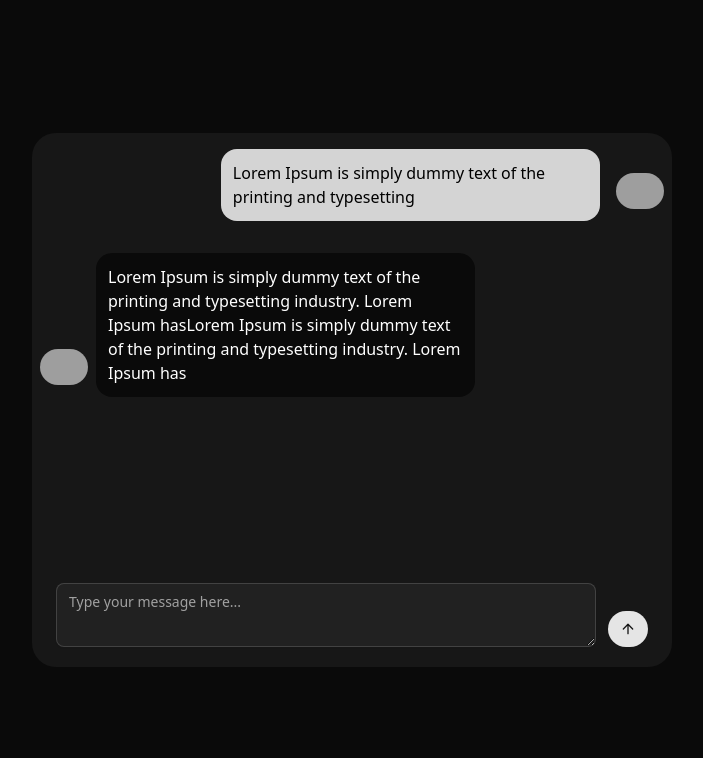
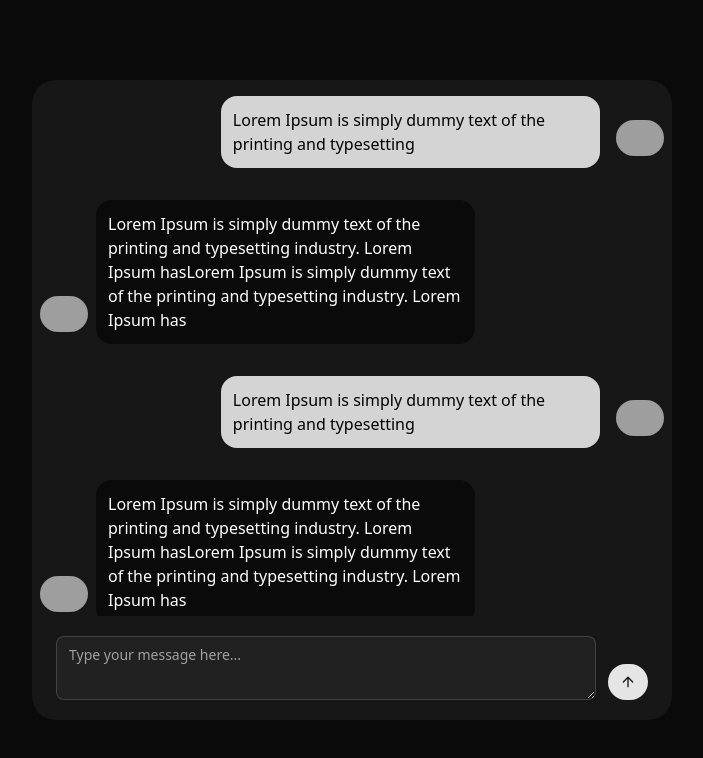
Before and after one commit to MJovanovic40/rag-internal-knowledge-base, a React (Vite) app in the folder frontend/: page / in a window 1280 px wide. Shown: the top 758 px of the page, without its empty margins (288-991 px from the left). Built offline with nearby package versions, Linux system fonts and the light colour scheme; grey boxes are pictures that could not be loaded.

Commit message:
[Frontend] Add Chat

```diff
--- a/frontend/src/pages/chat/ChatPage.tsx
+++ b/frontend/src/pages/chat/ChatPage.tsx
@@ -6,8 +6,48 @@ import { ArrowUp } from "lucide-react";
 export default function ChatPage() {
   return (
     <div className="flex h-full w-full items-center justify-center">
-      <div className="flex flex-col justify-between w-[90%] md:w-3/4 xl:w-1/2 h-2/3 bg-neutral-900 rounded-3xl">
+      <div className="flex flex-col justify-between w-[90%] md:w-3/4 xl:w-1/2 h-[80%] bg-neutral-900 rounded-3xl">
         <div className="overflow-y-auto">
+          <ChatMessage type="user">
+            Lorem Ipsum is simply dummy text of the printing and typesetting
+          </ChatMessage>
+          <ChatMessage type="assistant">
+            Lorem Ipsum is simply dummy text of the printing and typesetting industry. Lorem Ipsum
+            hasLorem Ipsum is simply dummy text of the printing and typesetting industry. Lorem
+            Ipsum has
+          </ChatMessage>
+          <ChatMessage type="user">
+            Lorem Ipsum is simply dummy text of the printing and typesetting
+          </ChatMessage>
+          <ChatMessage type="assistant">
+            Lorem Ipsum is simply dummy text of the printing and typesetting industry. Lorem Ipsum
+            hasLorem Ipsum is simply dummy text of the printing and typesetting industry. Lorem
+            Ipsum has
+          </ChatMessage>
+          <ChatMessage type="user">
+            Lorem Ipsum is simply dummy text of the printing and typesetting
+          </ChatMessage>
+          <ChatMessage type="assistant">
+            Lorem Ipsum is simply dummy text of the printing and typesetting industry. Lorem Ipsum
+            hasLorem Ipsum is simply dummy text of the printing and typesetting industry. Lorem
+            Ipsum has
+          </ChatMessage>
+          <ChatMessage type="user">
+            Lorem Ipsum is simply dummy text of the printing and typesetting
+          </ChatMessage>
+          <ChatMessage type="assistant">
+            Lorem Ipsum is simply dummy text of the printing and typesetting industry. Lorem Ipsum
+            hasLorem Ipsum is simply dummy text of the printing and typesetting industry. Lorem
+            Ipsum has
+          </ChatMessage>
+          <ChatMessage type="user">
+            Lorem Ipsum is simply dummy text of the printing and typesetting
+          </ChatMessage>
+          <ChatMessage type="assistant">
+            Lorem Ipsum is simply dummy text of the printing and typesetting industry. Lorem Ipsum
+            hasLorem Ipsum is simply dummy text of the printing and typesetting industry. Lorem
+            Ipsum has
+          </ChatMessage>
           <ChatMessage type="user">
             Lorem Ipsum is simply dummy text of the printing and typesetting
           </ChatMessage>
```
